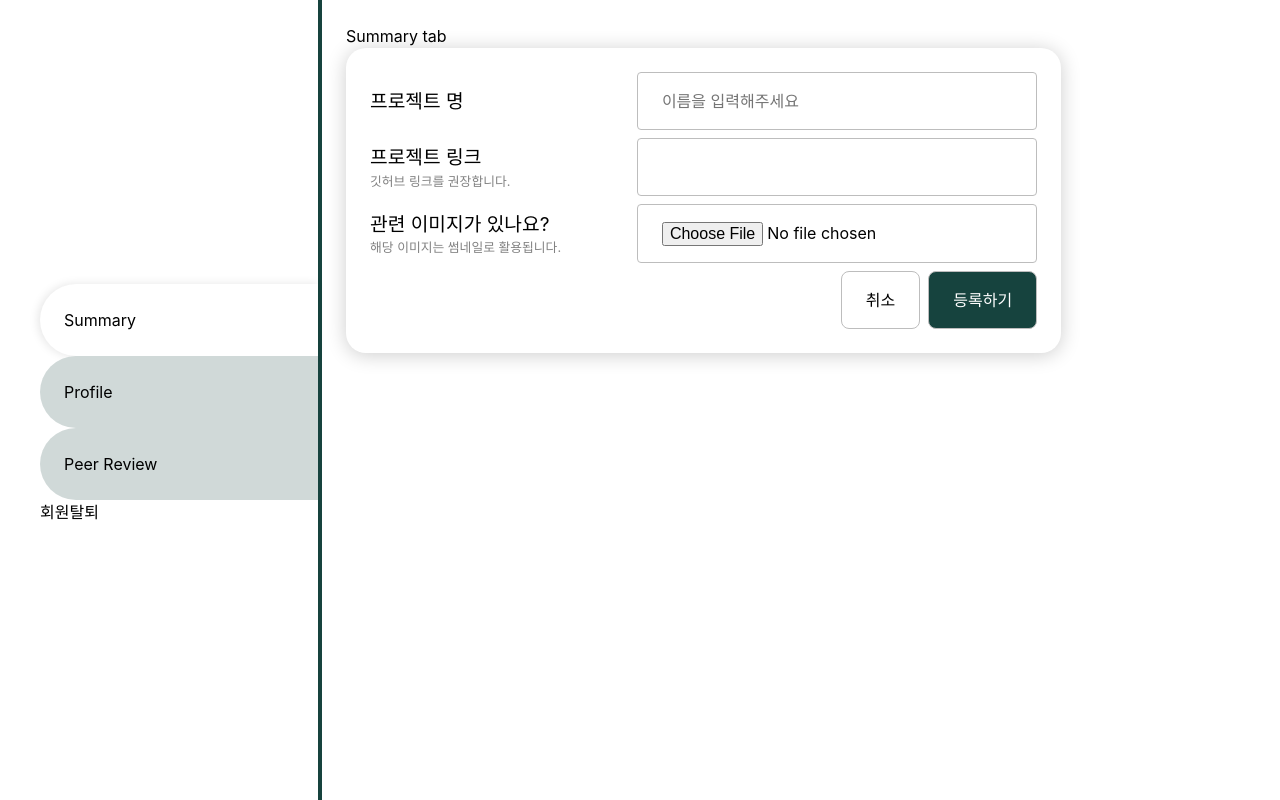
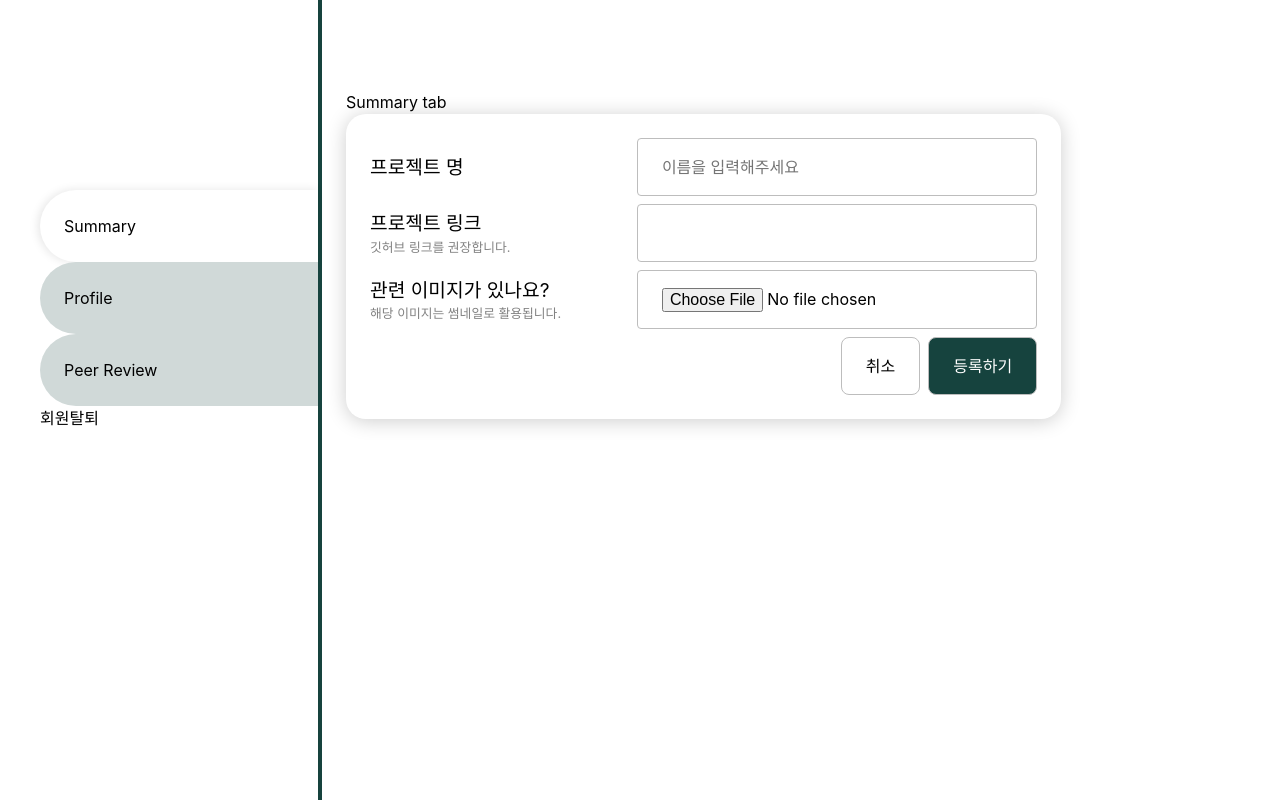
Before and after one commit to codestates-seb/seb45_main_024, a React (Vite) app in the folder client/: page /mypage in a window 1280 px wide. Built offline with nearby package versions, Linux system fonts and the light colour scheme; a web font is replaced by a local one.

Commit message:
[feat] mypage 임시 헤더 자리 추가

```diff
--- a/client/src/components/mypage/Sidemenu.module.css
+++ b/client/src/components/mypage/Sidemenu.module.css
@@ -4,12 +4,12 @@
   border-right: 4px solid var(--color-main);
   height: 100vh;
   position: relative;
-  /* overflow-y: auto; */
+  padding-top: 90px;
 }
 
 .profileBox {
   width: 100%;
-  height: 284px;
+  height: 100px;
   margin: 0 auto;
   /* margin-bottom: 24px; */
 }
--- a/client/src/pages/mypage/Mypage.module.css
+++ b/client/src/pages/mypage/Mypage.module.css
@@ -7,13 +7,13 @@
 }
 
 .componentContainer {
-    grid-column: span 9;
-    padding: 24px 0;
-    /* border: 1px solid black; */
-    /* height: 100vh; */
-    /* overflow-y: auto; */
+  grid-column: span 9;
+  padding: 90px 0 24px;
+  /* header 높이가 90px */
+
+  /* height: 100vh; */
+  /* overflow-y: auto; */
 }
-
 
 /* optional */
 @media (max-width: 710px) {
```
